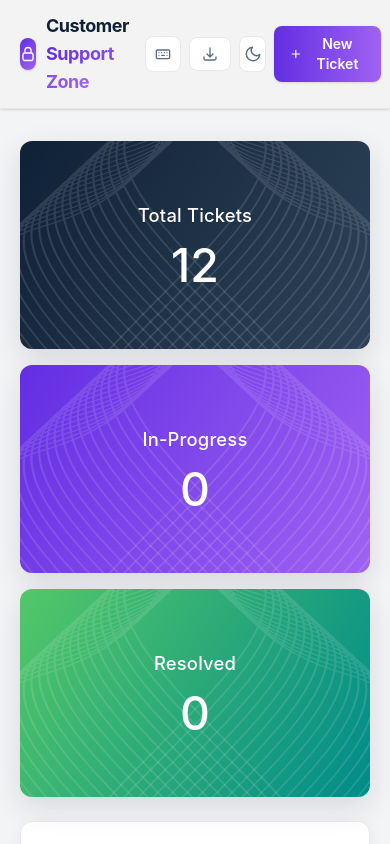
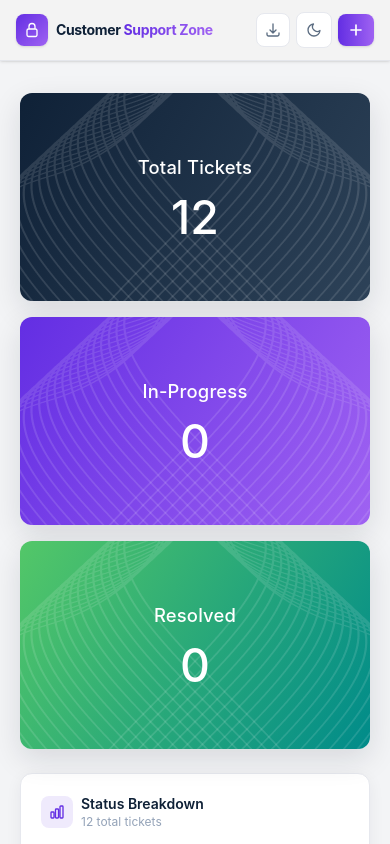
Before and after one commit to Shawon-Mahmud07/Customer-Support-Zone, a React (Vite) app: page / in a window 390 px wide. Shown: the top 844 px of the page. Built offline with nearby package versions, Linux system fonts and the light colour scheme.

Commit message:
feat(Navbar): improve layout and spacing for better responsiveness and usability

```diff
--- a/src/components/Navbar.jsx
+++ b/src/components/Navbar.jsx
@@ -7,10 +7,10 @@ function Navbar({ onNewTicket, darkMode, onToggleDark, onExportCSV }) {
         borderColor: "var(--navbar-border)",
       }}
     >
-      <div className="mx-auto flex w-full max-w-370 items-center justify-between px-5 py-3 sm:px-8">
+      <div className="mx-auto flex w-full max-w-370 items-center justify-between gap-2 px-4 py-3 sm:px-8">
         {/* Logo */}
-        <div className="flex items-center gap-2.5">
-          <div className="flex h-8 w-8 items-center justify-center rounded-lg bg-[linear-gradient(135deg,#632EE3_0%,#9F62F2_100%)] shadow">
+        <div className="flex min-w-0 shrink items-center gap-2">
+          <div className="flex h-8 w-8 shrink-0 items-center justify-center rounded-lg bg-[linear-gradient(135deg,#632EE3_0%,#9F62F2_100%)] shadow">
             <svg
               xmlns="http://www.w3.org/2000/svg"
               viewBox="0 0 24 24"
@@ -27,7 +27,7 @@ function Navbar({ onNewTicket, darkMode, onToggleDark, onExportCSV }) {
             </svg>
           </div>
           <span
-            className="text-lg font-bold tracking-tight"
+            className="truncate text-sm font-bold tracking-tight sm:text-lg"
             style={{ color: "var(--text-primary)" }}
           >
             Customer{" "}
@@ -38,10 +38,9 @@ function Navbar({ onNewTicket, darkMode, onToggleDark, onExportCSV }) {
         </div>
 
         {/* Right side */}
-        <div className="flex items-center gap-2">
-
-          {/* Keyboard Shortcuts hint */}
-          <div className="relative group">
+        <div className="flex shrink-0 items-center gap-1.5 sm:gap-2">
+          {/* Keyboard Shortcuts — hidden on mobile */}
+          <div className="relative group hidden sm:block">
             <button
               className="flex h-9 w-9 items-center justify-center rounded-lg border transition hover:scale-105"
               style={{
@@ -66,7 +65,6 @@ function Navbar({ onNewTicket, darkMode, onToggleDark, onExportCSV }) {
                 />
               </svg>
             </button>
-
             {/* Tooltip */}
             <div
               className="absolute right-0 top-11 z-50 hidden w-48 rounded-xl border p-3 shadow-xl group-hover:block"
@@ -109,11 +107,12 @@ function Navbar({ onNewTicket, darkMode, onToggleDark, onExportCSV }) {
               </div>
             </div>
           </div>
-          {/* Export CSV Button */}
+
+          {/* Export CSV */}
           <button
             onClick={onExportCSV}
             title="Export all tickets as CSV"
-            className="flex items-center gap-2 rounded-lg border px-3 py-2 text-sm font-medium transition hover:scale-[1.02]"
+            className="flex items-center gap-1.5 rounded-lg border px-2 py-2 text-sm font-medium transition hover:scale-[1.02] sm:px-3"
             style={{
               backgroundColor: "var(--filter-bg)",
               borderColor: "var(--border-color)",
@@ -126,7 +125,7 @@ function Navbar({ onNewTicket, darkMode, onToggleDark, onExportCSV }) {
               fill="none"
               stroke="currentColor"
               strokeWidth={2}
-              className="h-4 w-4"
+              className="h-4 w-4 shrink-0"
             >
               <path
                 strokeLinecap="round"
@@ -136,6 +135,7 @@ function Navbar({ onNewTicket, darkMode, onToggleDark, onExportCSV }) {
             </svg>
             <span className="hidden sm:inline">Export CSV</span>
           </button>
+
           {/* Dark Mode Toggle */}
           <button
             onClick={onToggleDark}
@@ -148,14 +148,13 @@ function Navbar({ onNewTicket, darkMode, onToggleDark, onExportCSV }) {
             }}
           >
             {darkMode ? (
-              /* Sun icon */
               <svg
                 xmlns="http://www.w3.org/2000/svg"
                 viewBox="0 0 24 24"
                 fill="none"
                 stroke="currentColor"
                 strokeWidth={2}
-                className="h-4.5 w-4.5"
+                className="h-4 w-4"
               >
                 <circle cx="12" cy="12" r="4" />
                 <path
@@ -164,14 +163,13 @@ function Navbar({ onNewTicket, darkMode, onToggleDark, onExportCSV }) {
                 />
               </svg>
             ) : (
-              /* Moon icon */
               <svg
                 xmlns="http://www.w3.org/2000/svg"
                 viewBox="0 0 24 24"
                 fill="none"
                 stroke="currentColor"
                 strokeWidth={2}
-                className="h-4.5 w-4.5"
+                className="h-4 w-4"
               >
                 <path
                   strokeLinecap="round"
@@ -185,7 +183,7 @@ function Navbar({ onNewTicket, darkMode, onToggleDark, onExportCSV }) {
           {/* New Ticket Button */}
           <button
             onClick={onNewTicket}
-            className="flex items-center gap-2 rounded-lg bg-[linear-gradient(90deg,#632EE3_0%,#9F62F2_100%)] px-4 py-2 text-sm font-semibold text-white shadow-sm transition hover:brightness-95 hover:scale-[1.02]"
+            className="flex items-center gap-1.5 rounded-lg bg-[linear-gradient(90deg,#632EE3_0%,#9F62F2_100%)] px-2.5 py-2 text-sm font-semibold text-white shadow-sm transition hover:brightness-95 hover:scale-[1.02] sm:px-4"
           >
             <svg
               xmlns="http://www.w3.org/2000/svg"
@@ -193,7 +191,7 @@ function Navbar({ onNewTicket, darkMode, onToggleDark, onExportCSV }) {
               fill="none"
               stroke="currentColor"
               strokeWidth={2.5}
-              className="h-4 w-4"
+              className="h-4 w-4 shrink-0"
             >
               <path
                 strokeLinecap="round"
@@ -201,7 +199,7 @@ function Navbar({ onNewTicket, darkMode, onToggleDark, onExportCSV }) {
                 d="M12 4.5v15m7.5-7.5h-15"
               />
             </svg>
-            New Ticket
+            <span className="hidden sm:inline">New Ticket</span>
           </button>
         </div>
       </div>
```
